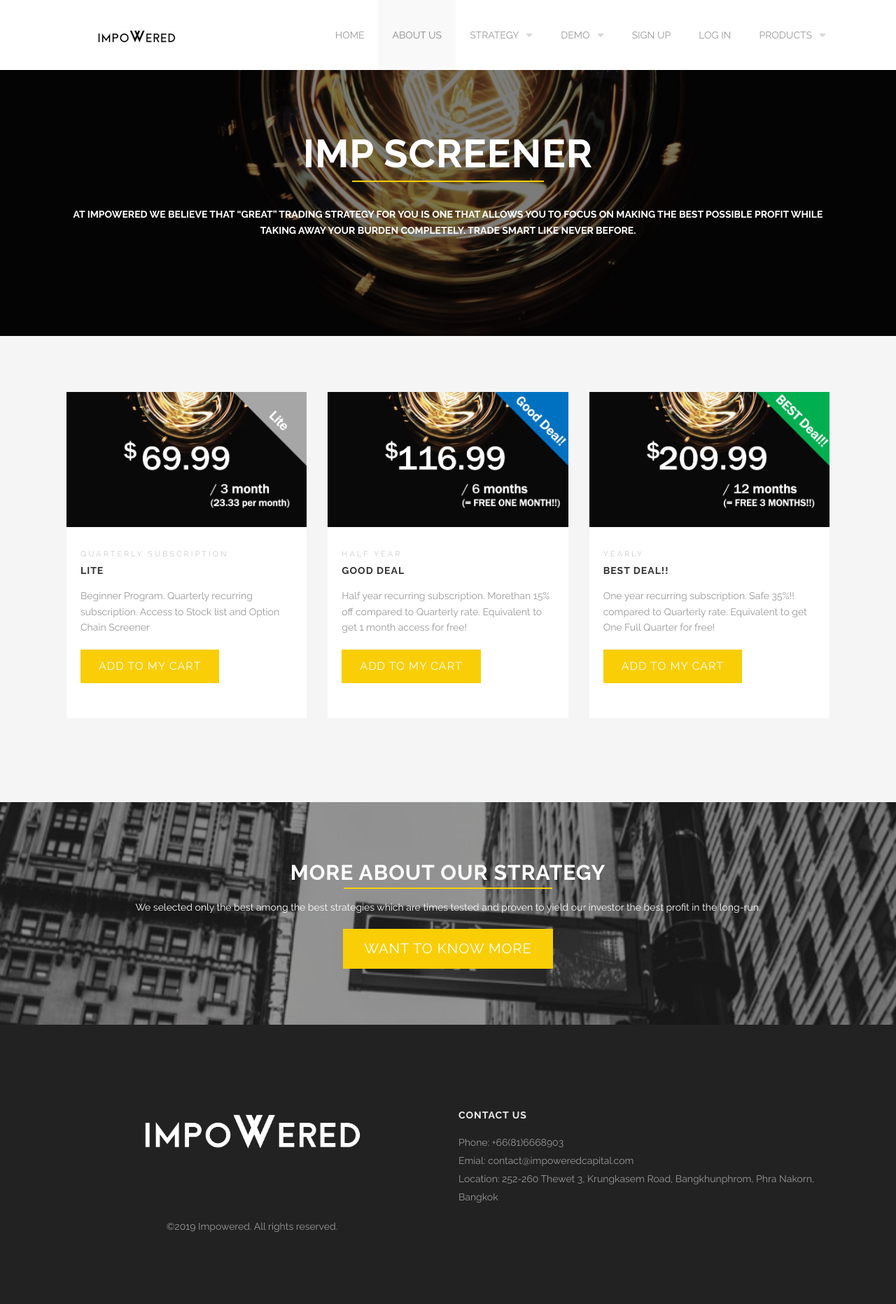
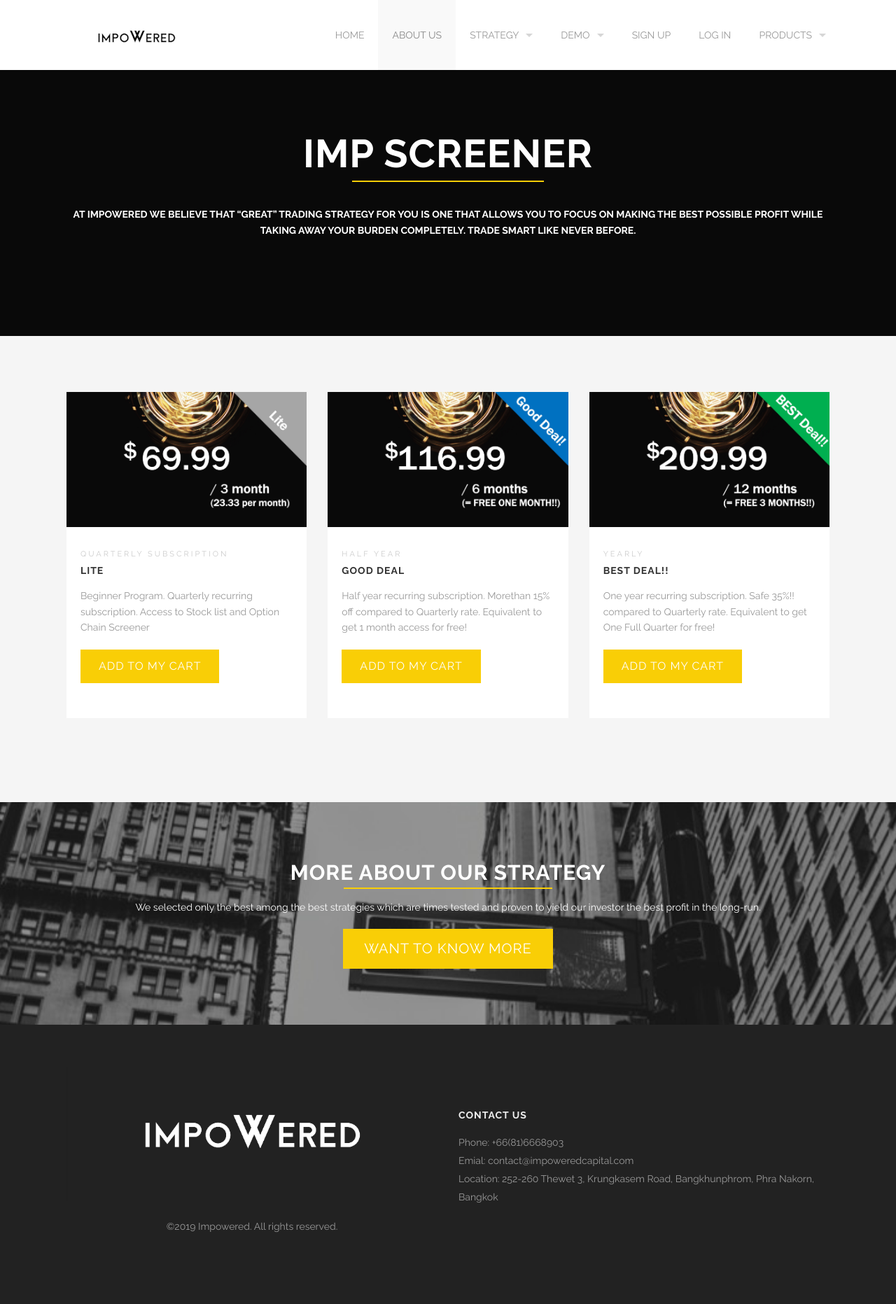
Before and after one commit to impoweredcapital/investmentplatform, a Jekyll site: the page built from impproduct.html, in a window 1280 px wide. Shown: the whole page at 70% size. Built offline with Jekyll 4.4.1, drawn with Linux system fonts in a browser that asks for light colours.

Commit message:
Update impproduct.html

```diff
--- a/impproduct.html
+++ b/impproduct.html
@@ -29,7 +29,7 @@ testimonials:
   <div class='four spacing'></div>
 </div> -->
 
-<div class='full parallax' style='background-image: url(images/impbackground.jpg); color: #fff;'>
+<div class='full parallax' style='background-image: url(images/plainblack.jpg); color: #fff;'>
   <div class='row'>
     <div class='large-12 columns'>
       {% include section-header.html color="#fff" title="IMP screener" class="big" %}
```
